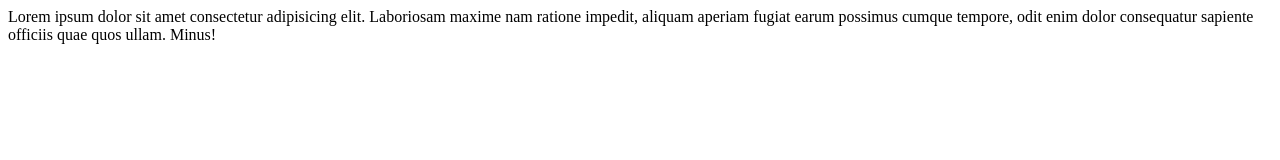
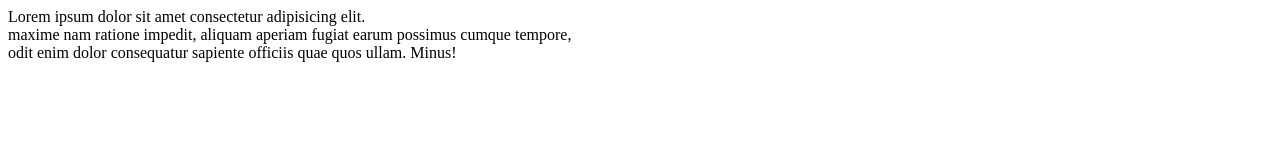
Before and after one commit to udaran/monRepository, a plain HTML site: page index.html in a window 1280 px wide. Drawn offline with Linux system fonts and the light colour scheme.

Commit message:
2nd commit

```diff
--- a/index.html
+++ b/index.html
@@ -7,6 +7,8 @@
     <title>Document</title>
 </head>
 <body>
-    Lorem ipsum dolor sit amet consectetur adipisicing elit. Laboriosam maxime nam ratione impedit, aliquam aperiam fugiat earum possimus cumque tempore, odit enim dolor consequatur sapiente officiis quae quos ullam. Minus!
+    Lorem ipsum dolor sit amet consectetur adipisicing elit. <br>
+    maxime nam ratione impedit, aliquam aperiam fugiat earum possimus cumque tempore, <br>
+    odit enim dolor consequatur sapiente officiis quae quos ullam. Minus!
 </body>
 </html>
```
